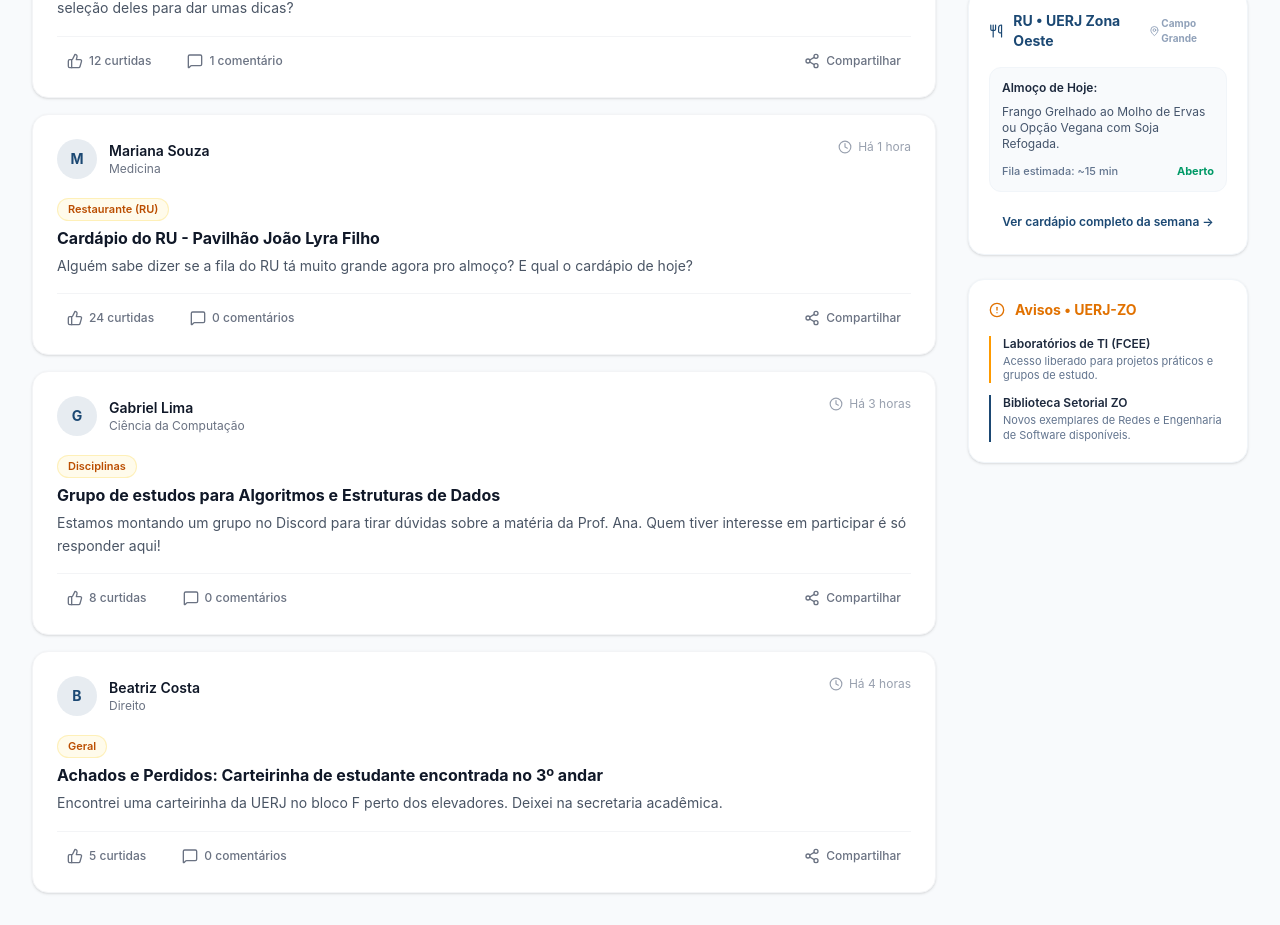
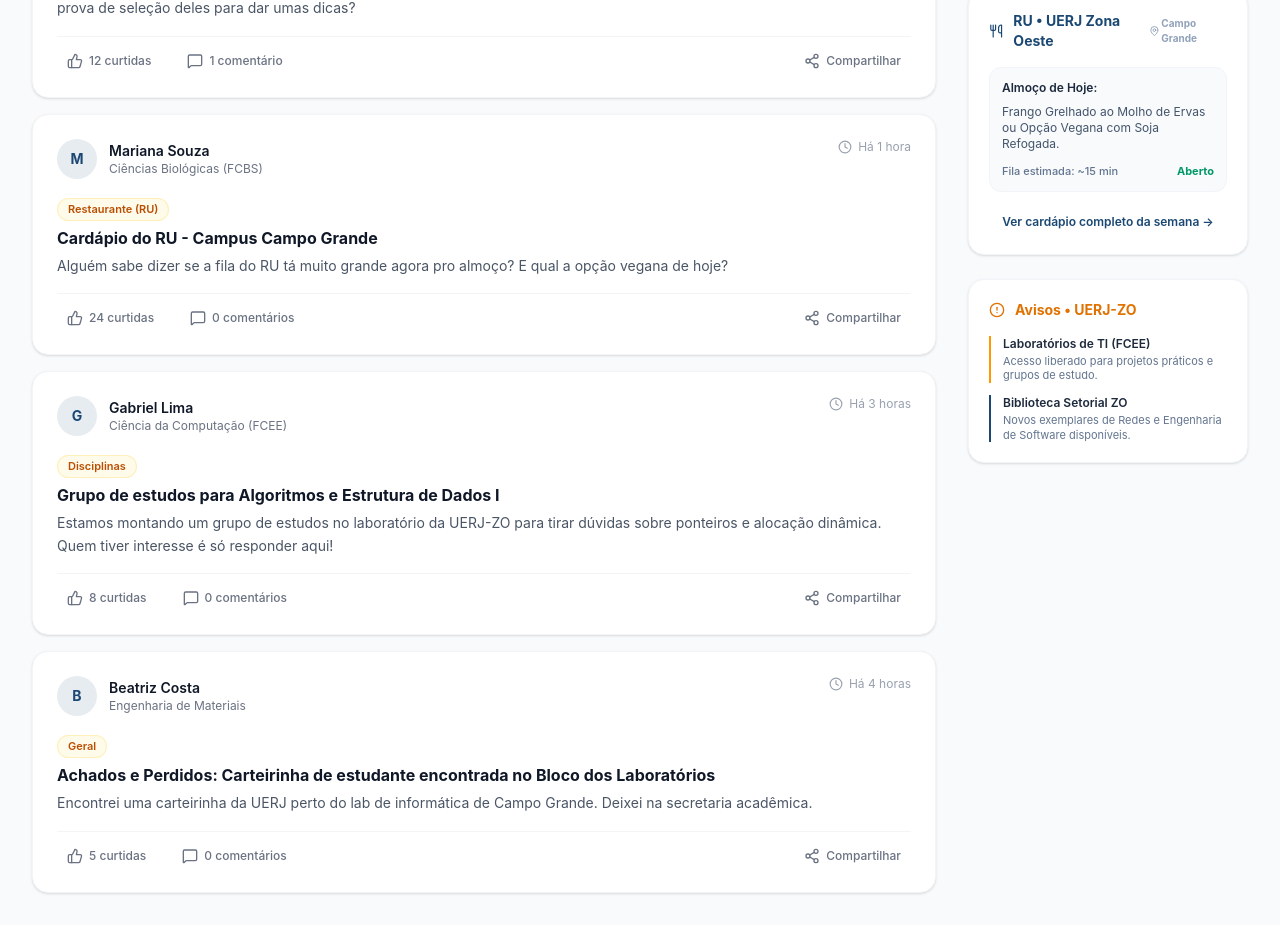
Before and after one commit to PedroHenriqueCos/connect, a React (Vite) app in the folder frontend/: page / in a window 1280 px wide. Shown: the part 408-1333 px from the top of the page. Built offline with nearby package versions, Linux system fonts and the light colour scheme.

Commit message:
feat(feed): integra criacao dinamica de topicos no estado do feed

```diff
--- a/frontend/src/App.tsx
+++ b/frontend/src/App.tsx
@@ -5,17 +5,91 @@ import { Profile } from './components/Profile';
 import { Disciplines } from './components/Disciplines';
 import { CreateTopicModal } from './components/CreateTopicModal';
 import { RuMenuModal } from './components/RuMenuModal';
+import type { TopicProps } from './components/TopicCard';
 import { Utensils, BookOpen, AlertCircle, Sparkles, MapPin } from 'lucide-react';
 
+const INITIAL_TOPICS: TopicProps[] = [
+  {
+    id: '1',
+    author: 'Lucas Silva',
+    course: 'Engenharia de Produção',
+    category: 'Estágios & Vagas',
+    title: 'Vaga de Estágio em Suporte e Infraestrutura na PGE-RJ',
+    content: 'Pessoal, abriram novas vagas de estágio para a área de TI na Procuradoria Geral do Estado! Alguém aqui da UERJ-ZO já fez a prova de seleção deles para dar umas dicas?',
+    likesCount: 12,
+    createdAt: 'Há 15 min',
+    initialComments: [
+      {
+        id: 'c1',
+        author: 'Pedro Henrique Andrade',
+        course: 'Ciência da Computação (FCEE)',
+        content: 'Fiz a prova no semestre passado! Cobram bastante sobre redes básicas, comandos de terminal e suporte ao usuário.',
+        createdAt: 'Há 5 min'
+      }
+    ]
+  },
+  {
+    id: '2',
+    author: 'Mariana Souza',
+    course: 'Ciências Biológicas (FCBS)',
+    category: 'Restaurante (RU)',
+    title: 'Cardápio do RU - Campus Campo Grande',
+    content: 'Alguém sabe dizer se a fila do RU tá muito grande agora pro almoço? E qual a opção vegana de hoje?',
+    likesCount: 24,
+    createdAt: 'Há 1 hora',
+    initialComments: []
+  },
+  {
+    id: '3',
+    author: 'Gabriel Lima',
+    course: 'Ciência da Computação (FCEE)',
+    category: 'Disciplinas',
+    title: 'Grupo de estudos para Algoritmos e Estrutura de Dados I',
+    content: 'Estamos montando um grupo de estudos no laboratório da UERJ-ZO para tirar dúvidas sobre ponteiros e alocação dinâmica. Quem tiver interesse é só responder aqui!',
+    likesCount: 8,
+    createdAt: 'Há 3 horas',
+    initialComments: []
+  },
+  {
+    id: '4',
+    author: 'Beatriz Costa',
+    course: 'Engenharia de Materiais',
+    category: 'Geral',
+    title: 'Achados e Perdidos: Carteirinha de estudante encontrada no Bloco dos Laboratórios',
+    content: 'Encontrei uma carteirinha da UERJ perto do lab de informática de Campo Grande. Deixei na secretaria acadêmica.',
+    likesCount: 5,
+    createdAt: 'Há 4 horas',
+    initialComments: []
+  }
+];
+
 export function App() {
+  const [topics, setTopics] = useState<TopicProps[]>(INITIAL_TOPICS);
   const [currentView, setCurrentView] = useState<'feed' | 'profile' | 'disciplines'>('feed');
   const [isCreateModalOpen, setIsCreateModalOpen] = useState(false);
   const [isRuModalOpen, setIsRuModalOpen] = useState(false);
 
+  // Função para injetar novo tópico no topo do Feed
+  const handleCreateTopic = (newTopicData: { title: string; category: string; content: string }) => {
+    const newTopic: TopicProps = {
+      id: Date.now().toString(),
+      author: 'Pedro Henrique Andrade',
+      course: 'Ciência da Computação (UERJ-ZO)',
+      category: newTopicData.category,
+      title: newTopicData.title,
+      content: newTopicData.content,
+      likesCount: 0,
+      createdAt: 'Agora mesmo',
+      initialComments: []
+    };
+
+    setTopics([newTopic, ...topics]);
+    setCurrentView('feed');
+  };
+
   return (
     <div className="min-h-screen bg-slate-50 text-slate-900 font-sans antialiased">
 
-      {/* Header com navegação */}
       <Header
         onOpenNewTopic={() => setIsCreateModalOpen(true)}
         onOpenProfile={() => setCurrentView('profile')}
@@ -24,7 +98,6 @@ export function App() {
 
       <main className="max-w-7xl mx-auto px-4 sm:px-6 lg:px-8 py-8">
 
-        {/* Renderização Condicional */}
         {currentView === 'profile' && (
           <Profile onBackToFeed={() => setCurrentView('feed')} />
         )}
@@ -44,15 +117,12 @@ export function App() {
         {currentView === 'feed' && (
           <div className="grid grid-cols-1 lg:grid-cols-4 gap-8">
 
-            {/* Coluna Principal: Feed */}
             <div className="lg:col-span-3 space-y-6">
-              <Feed />
+              <Feed topics={topics} />
             </div>
 
-            {/* Coluna Lateral: Acesso Rápido & Informes UERJ-ZO */}
             <aside className="space-y-6">
 
-              {/* Card Disciplinas & Avaliações */}
               <div
                 onClick={() => setCurrentView('disciplines')}
                 className="bg-gradient-to-br from-uerj-blue to-uerj-blue-dark text-white rounded-2xl p-5 shadow-sm border border-blue-900/10 space-y-3 cursor-pointer hover:shadow-md hover:scale-[1.02] transition-all group select-none"
@@ -77,7 +147,6 @@ export function App() {
                 </div>
               </div>
 
-              {/* Card RU UERJ-ZO */}
               <div className="bg-white rounded-2xl p-5 shadow-sm border border-slate-100 space-y-4">
                 <div className="flex items-center justify-between">
                   <div className="flex items-center gap-2.5 text-uerj-blue font-bold text-sm">
@@ -104,7 +173,6 @@ export function App() {
                 </button>
               </div>
 
-              {/* Card Avisos Rápidos UERJ-ZO */}
               <div className="bg-white rounded-2xl p-5 shadow-sm border border-slate-100 space-y-4">
                 <div className="flex items-center gap-2.5 text-amber-600 font-bold text-sm">
                   <AlertCircle className="h-4 w-4" />
@@ -129,10 +197,10 @@ export function App() {
 
       </main>
 
-      {/* Modais */}
       <CreateTopicModal
         isOpen={isCreateModalOpen}
         onClose={() => setIsCreateModalOpen(false)}
+        onCreateTopic={handleCreateTopic}
       />
 
       <RuMenuModal
--- a/frontend/src/components/Feed.tsx
+++ b/frontend/src/components/Feed.tsx
@@ -10,68 +10,16 @@ const CATEGORIES = [
   'Disciplinas'
 ];
 
-const MOCK_TOPICS: TopicProps[] = [
-  {
-    id: '1',
-    author: 'Lucas Silva',
-    course: 'Engenharia de Computação',
-    category: 'Estágios & Vagas',
-    title: 'Vaga de Estágio em Suporte e Infraestrutura na PGE-RJ',
-    content: 'Pessoal, abriram novas vagas de estágio para a área de TI na Procuradoria Geral do Estado! Alguém aqui já fez a prova de seleção deles para dar umas dicas?',
-    likesCount: 12,
-    createdAt: 'Há 15 min',
-    initialComments: [
-      {
-        id: 'c1',
-        author: 'Pedro Henrique Andrade',
-        course: 'Ciência da Computação',
-        content: 'Fiz a prova no semestre passado! Cobram bastante sobre redes básicas, comandos de terminal e suporte ao usuário.',
-        createdAt: 'Há 5 min'
-      }
-    ]
-  },
-  {
-    id: '2',
-    author: 'Mariana Souza',
-    course: 'Medicina',
-    category: 'Restaurante (RU)',
-    title: 'Cardápio do RU - Pavilhão João Lyra Filho',
-    content: 'Alguém sabe dizer se a fila do RU tá muito grande agora pro almoço? E qual o cardápio de hoje?',
-    likesCount: 24,
-    createdAt: 'Há 1 hora',
-    initialComments: []
-  },
-  {
-    id: '3',
-    author: 'Gabriel Lima',
-    course: 'Ciência da Computação',
-    category: 'Disciplinas',
-    title: 'Grupo de estudos para Algoritmos e Estruturas de Dados',
-    content: 'Estamos montando um grupo no Discord para tirar dúvidas sobre a matéria da Prof. Ana. Quem tiver interesse em participar é só responder aqui!',
-    likesCount: 8,
-    createdAt: 'Há 3 horas',
-    initialComments: []
-  },
-  {
-    id: '4',
-    author: 'Beatriz Costa',
-    course: 'Direito',
-    category: 'Geral',
-    title: 'Achados e Perdidos: Carteirinha de estudante encontrada no 3º andar',
-    content: 'Encontrei uma carteirinha da UERJ no bloco F perto dos elevadores. Deixei na secretaria acadêmica.',
-    likesCount: 5,
-    createdAt: 'Há 4 horas',
-    initialComments: []
-  }
-];
+interface FeedProps {
+  topics: TopicProps[];
+}
 
-export function Feed() {
+export function Feed({ topics }: FeedProps) {
   const [selectedCategory, setSelectedCategory] = useState('Em Alta');
 
-  // Lógica de Filtragem: "Em Alta" mostra tudo, as outras filtram exatamente pela categoria
   const filteredTopics = selectedCategory === 'Em Alta'
-    ? MOCK_TOPICS
-    : MOCK_TOPICS.filter(topic => topic.category.toLowerCase() === selectedCategory.toLowerCase());
+    ? topics
+    : topics.filter(topic => topic.category.toLowerCase() === selectedCategory.toLowerCase());
 
   return (
     <div className="space-y-6">
@@ -104,8 +52,8 @@ export function Feed() {
           ))
         ) : (
           <div className="bg-white p-8 rounded-2xl border border-slate-100 text-center space-y-2">
-            <p className="text-sm font-semibold text-slate-700">Nenhum tópico encontrado</p>
-            <p className="text-xs text-slate-400">Seja o primeiro a publicar nesta categoria!</p>
+            <p className="text-sm font-semibold text-slate-700">Nenhum tópico encontrado nesta categoria</p>
+            <p className="text-xs text-slate-400">Seja o primeiro a publicar clicando em "+ Novo Tópico"!</p>
           </div>
         )}
       </div>
```
Also changed, not shown: frontend/src/components/CreateTopicModal.tsx (+66 -35 lines).
